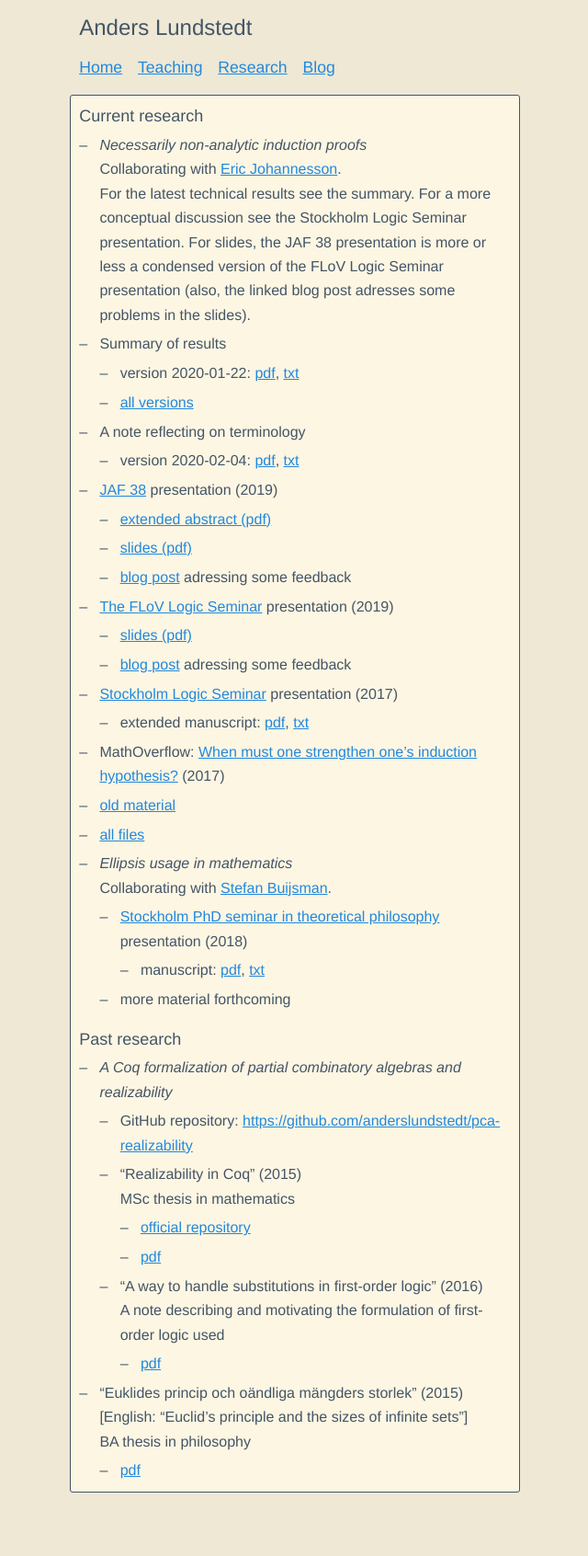
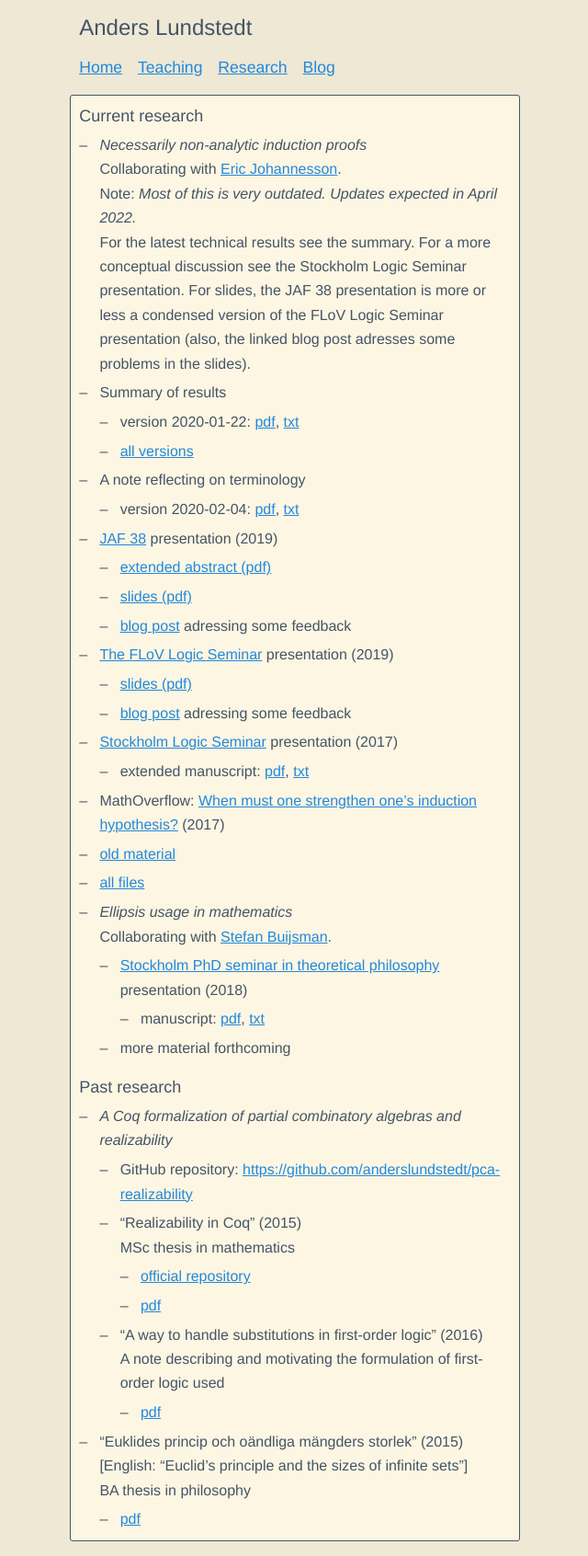
Before and after one commit to anderslundstedt/anderslundstedt.github.io, a Jekyll site: the page built from research/index.md, in a window 1280 px wide. Shown: the whole page at 92% size, without its empty margins (319-959 px from the left). Built offline with Jekyll 4.4.1, drawn with Linux system fonts in a browser that asks for light colours; before the commit the page ends 1639 px from its top, so only the background shows below that.

Commit message:
add outdated note

```diff
--- a/research/index.md
+++ b/research/index.md
@@ -6,6 +6,7 @@ title: Research
 - {: #induction}
   *Necessarily non-analytic induction proofs*
   Collaborating with [Eric Johannesson](https://sites.google.com/view/ericjohannesson).
+  **Note:** *Most of this is very outdated. Updates expected in April 2022.*
   For the latest technical results see the summary. For a more conceptual
   discussion see the Stockholm Logic Seminar presentation. For slides, the
   JAF 38 presentation is more or less a condensed version of the FLoV Logic
```
